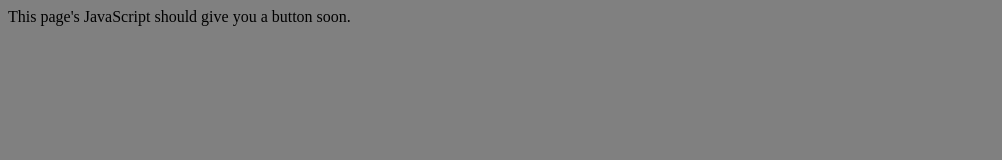
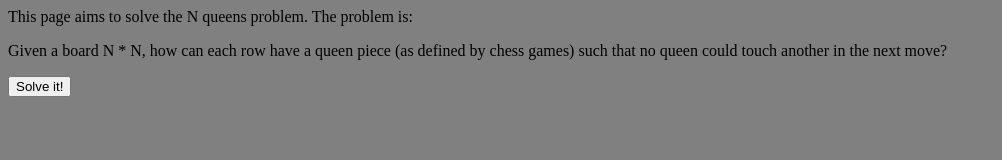
Before and after one commit to bkucey/n-queens, a plain HTML site: page index.html in a window 1280 px wide. Shown: the whole page, without its empty margins (0-1002 px from the left). Drawn offline with Linux system fonts and the light colour scheme.

Commit message:
add button

```diff
--- a/index.html
+++ b/index.html
@@ -8,7 +8,13 @@
         </style>
     </head>
     <body>
-        This page's JavaScript should give you a button soon.
-        <noscript>If you see this message, you have disabled JavaScript, and this page won't work. </noscript>
+        <noscript><h1>If you see this message, you have disabled JavaScript, and this page won't work. </h1></noscript>
+        This page aims to solve the N queens problem. The problem is:
+        <p>Given a board N * N, how can each row have a queen piece (as defined by chess games)
+            such that no queen could touch another in the next move? </p>
+
+        <button id="solve-it-button">Solve it!</button>
+
+        <script src="index.js"></script>
     </body>
 </html>
--- /dev/null
+++ b/index.js
@@ -0,0 +1,5 @@
+console.log("JavaScript loaded");
+let button = document.querySelector("#solve-it-button");
+button.onclick = (e) => {
+    alert("I'm working on it :) This is not implemented yet :/");
+}
```
